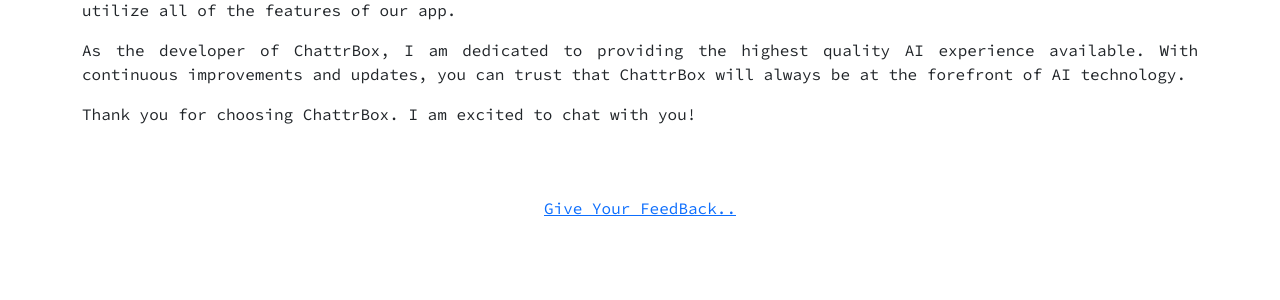
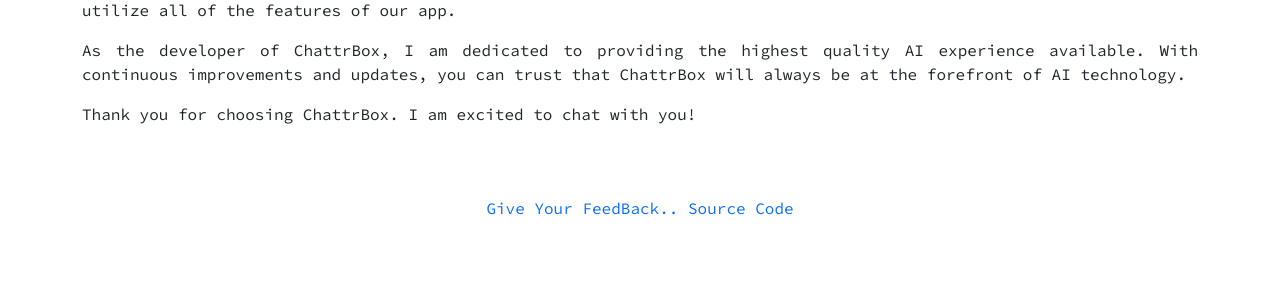
Before and after one commit to rhythmd18/ChattrBox, a Flask app: page /aboutus in a window 1280 px wide. Shown: the part 332-632 px from the top of the page. Run offline with Flask 2, Linux system fonts and the light colour scheme; a user stored in the database is signed in; some libraries are stand-ins or nearby versions.

Commit message:
Necessary changes made

```diff
--- a/ChattrBox/templates/aboutus.html
+++ b/ChattrBox/templates/aboutus.html
@@ -13,6 +13,7 @@
       <p>Thank you for choosing ChattrBox. I am excited to chat with you!</p>
   </div>
   <div class="container" style="text-align: center; margin-top: 70px">
-    <a href="https://forms.gle/YNzcBcsDNEJsswjD8">Give Your FeedBack..</a>
+    <a href="https://forms.gle/YNzcBcsDNEJsswjD8" style="text-decoration: none;">Give Your FeedBack..</a>
+    <a href="https://github.com/rhythmd18/cs50_final_project/tree/main/ChattrBox" style="text-decoration: none;">Source Code</a>
   </div>
 {% endblock %}
```
